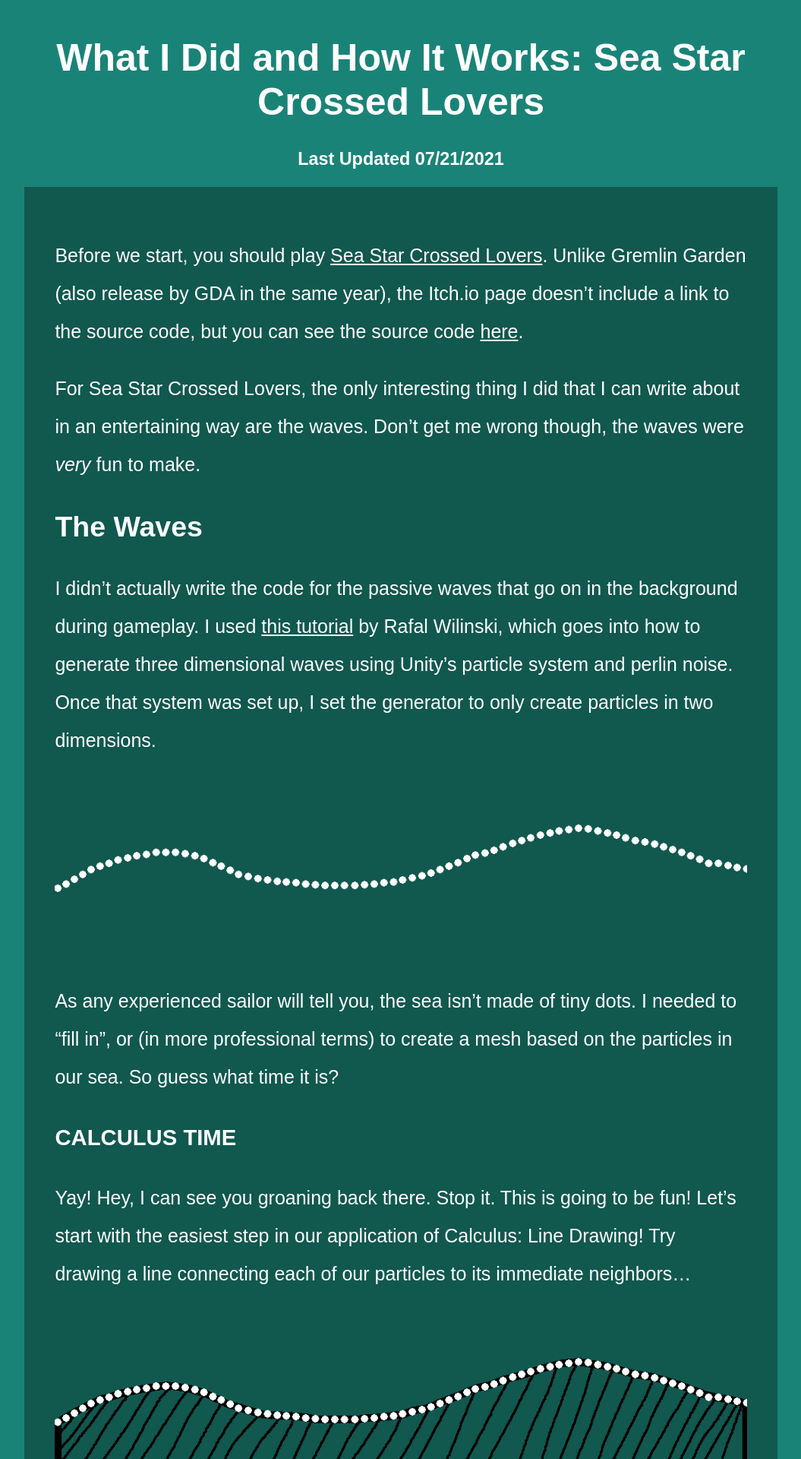
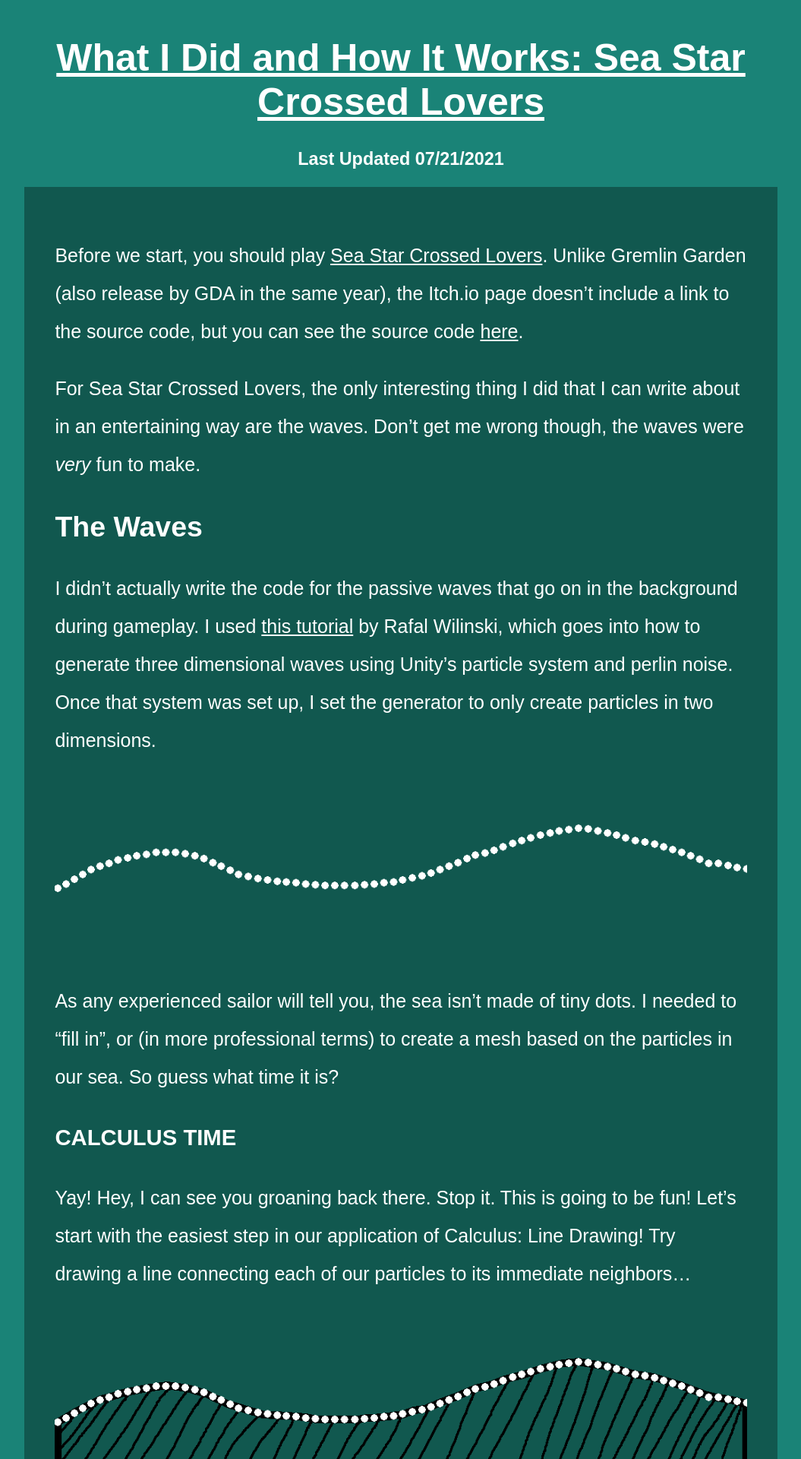
Before and after one commit to ambiguousname/ambiguousname.github.io, a Jekyll site: the page built from _posts/2021-06-16-sscl.md, in a window 1280 px wide. Shown: the top 1920 px of the page at 76% size, without its empty margins (112-1167 px from the left). Built offline with Jekyll 4.4.1, drawn with Linux system fonts in a browser that asks for light colours.

Commit message:
Style update

```diff
--- a/_layouts/post.html
+++ b/_layouts/post.html
@@ -21,7 +21,7 @@
     </head>
     <body>
         <div class="content">
-            <a href="/" style="text-decoration: none;"><h1>{{ page.title }}</h1></a>
+            <a href="/"><h1>{{ page.title }}</h1></a>
             {% if page.co-authors %}
             <h2>Written with {{ page.co-authors }}</h2>
             {% endif %}
```
